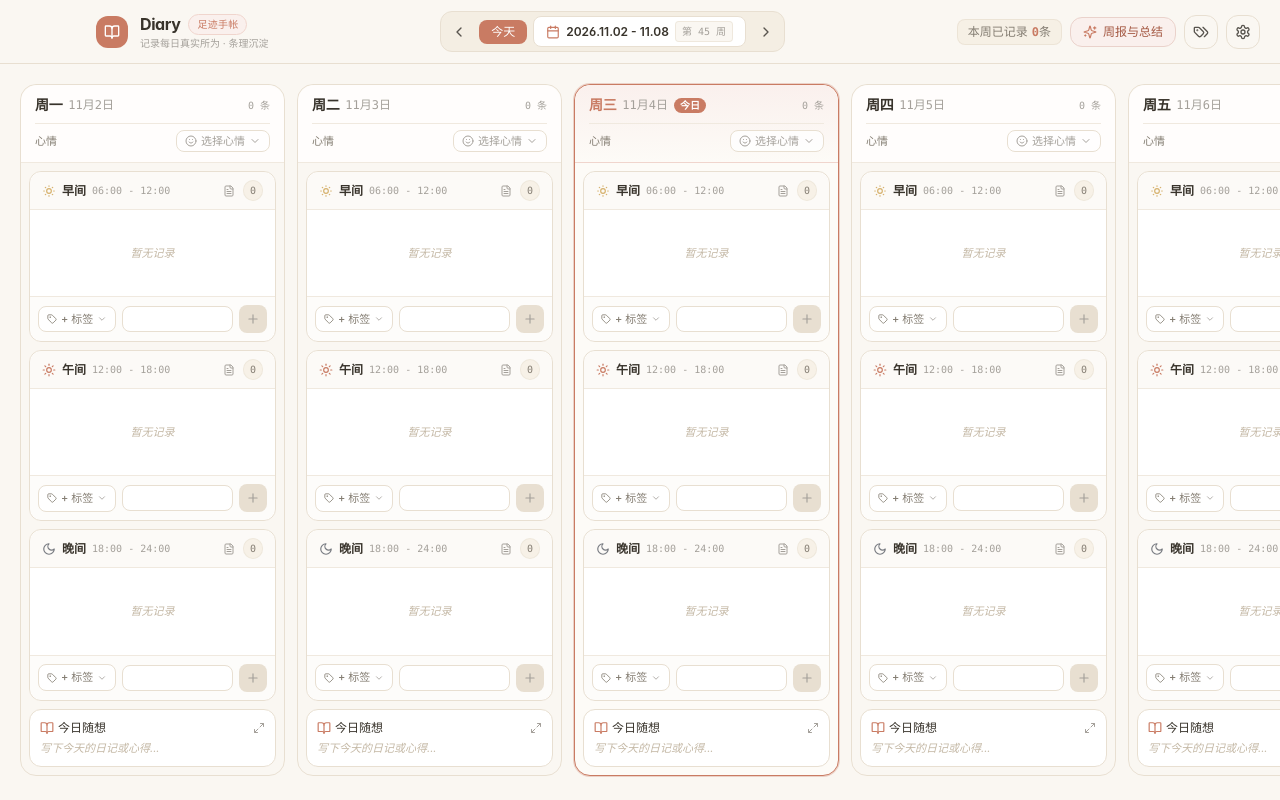
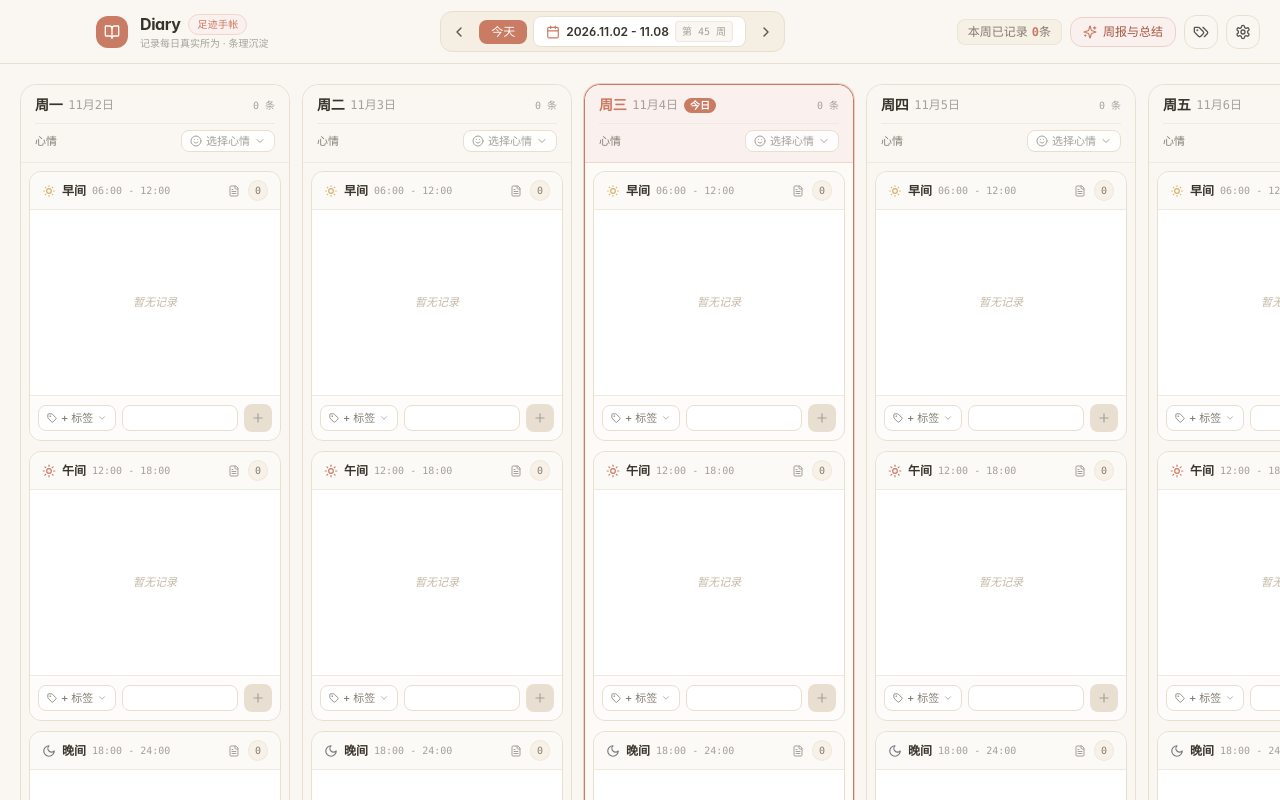
Before and after one commit to LIKEASHOT/Dairy, a React (Vite) app: page / in a window 1280 px wide. Built offline with nearby package versions, Linux system fonts and the light colour scheme.

Commit message:
style: elongate day columns with consistent slot heights and smooth vertical scrolling

```diff
--- a/src/components/DayColumn.tsx
+++ b/src/components/DayColumn.tsx
@@ -68,7 +68,7 @@ export const DayColumn: React.FC<DayColumnProps> = ({
 
   return (
     <div
-      className={`flex flex-col h-full min-w-[245px] xl:min-w-[265px] flex-1 rounded-2xl border transition-all ${
+      className={`flex flex-col min-w-[250px] xl:min-w-[270px] flex-1 rounded-2xl border transition-all ${
         isCurrentDay
           ? 'bg-[#FDFBF7] border-[#C97B63] ring-1 ring-[#C97B63]/30 shadow-xs'
           : 'bg-[#FAF7F2]/60 border-[#E8DFD1] hover:border-[#D5C9B8]'
@@ -76,10 +76,10 @@ export const DayColumn: React.FC<DayColumnProps> = ({
     >
       {/* Column Header */}
       <div
-        className={`px-3.5 py-2.5 rounded-t-2xl border-b shrink-0 ${
+        className={`sticky top-0 z-20 px-3.5 py-2.5 rounded-t-2xl border-b shrink-0 backdrop-blur-md ${
           isCurrentDay
-            ? 'bg-gradient-to-b from-[#FAF0ED] to-[#FDFBF7] border-[#F0D5CD]'
-            : 'bg-white/70 border-[#F0E9DF]'
+            ? 'bg-[#FAF0ED]/95 border-[#F0D5CD]'
+            : 'bg-[#FAF7F2]/95 border-[#F0E9DF]'
         }`}
       >
         <div className="flex items-center justify-between">
@@ -173,8 +173,8 @@ export const DayColumn: React.FC<DayColumnProps> = ({
         </div>
       </div>
 
-      {/* 3 Period Cards: Morning, Afternoon, Evening (Stretching to fill available height) */}
-      <div className="p-2 space-y-2 flex-1 flex flex-col min-h-0 overflow-visible">
+      {/* 3 Period Cards: Morning, Afternoon, Evening (Consistent 270px height) */}
+      <div className="p-2 space-y-2.5 flex flex-col shrink-0">
         <SlotCard
           date={dateStr}
           period="morning"
@@ -213,10 +213,10 @@ export const DayColumn: React.FC<DayColumnProps> = ({
       </div>
 
       {/* Bottom: Daily Diary / Thoughts Section */}
-      <div className="p-2 pt-0 mt-auto shrink-0">
+      <div className="p-2 pt-0.5 pb-2.5 shrink-0">
         <div
           onClick={() => onOpenDiaryModal(dateStr)}
-          className="group cursor-pointer p-2.5 rounded-xl bg-white border border-[#E8DFD1] hover:border-[#C97B63] shadow-2xs hover:shadow-xs transition-all flex flex-col justify-between min-h-[58px]"
+          className="group cursor-pointer p-2.5 rounded-xl bg-white border border-[#E8DFD1] hover:border-[#C97B63] shadow-2xs hover:shadow-xs transition-all flex flex-col justify-between min-h-[62px]"
         >
           <div className="flex items-center justify-between text-xs text-[#847D72] mb-1">
             <div className="flex items-center space-x-1 font-medium text-[#38332B]">
--- a/src/components/SlotCard.tsx
+++ b/src/components/SlotCard.tsx
@@ -113,7 +113,7 @@ export const SlotCard: React.FC<SlotCardProps> = ({
   };
 
   return (
-    <div className="bg-white rounded-xl border border-[#E8DFD1] shadow-2xs hover:shadow-xs transition-shadow flex-1 flex flex-col min-h-[145px] relative">
+    <div className="bg-white rounded-xl border border-[#E8DFD1] shadow-2xs hover:shadow-xs transition-shadow h-[270px] shrink-0 flex flex-col relative">
       {/* Slot Header */}
       <div className="px-3 py-2 border-b border-[#F0E9DF] flex items-center justify-between bg-[#FAF7F2]/60 rounded-t-xl shrink-0">
         <div className="flex items-center space-x-1.5">
@@ -178,9 +178,9 @@ export const SlotCard: React.FC<SlotCardProps> = ({
       )}
 
       {/* Records List: Point 1 - No hover icons blocking text! Full width for text, click to open actions */}
-      <div className="p-2 space-y-1.5 flex-1 min-h-[60px] overflow-y-auto">
+      <div className="p-2 space-y-1.5 flex-1 min-h-0 overflow-y-auto">
         {records.length === 0 ? (
-          <div className="h-full min-h-[40px] flex items-center justify-center text-[11px] text-[#C4B8A5] italic select-none">
+          <div className="h-full min-h-[60px] flex items-center justify-center text-[11px] text-[#C4B8A5] italic select-none">
             暂无记录
           </div>
         ) : (
--- a/src/components/WeekView.tsx
+++ b/src/components/WeekView.tsx
@@ -27,8 +27,8 @@ export const WeekView: React.FC<WeekViewProps> = ({
   onOpenDiaryModal,
 }) => {
   return (
-    <div className="flex-1 h-[calc(100vh-4rem)] overflow-x-auto p-3.5 xl:p-5 flex flex-col">
-      <div className="flex space-x-3 min-w-full h-full pb-1">
+    <div className="flex-1 h-[calc(100vh-4rem)] overflow-auto p-3.5 xl:p-5">
+      <div className="flex space-x-3 min-w-full items-start pb-6">
         {weekDays.map((d) => {
           const dateStr = formatDate(d);
           const dayData = daysData[dateStr] || {
```
